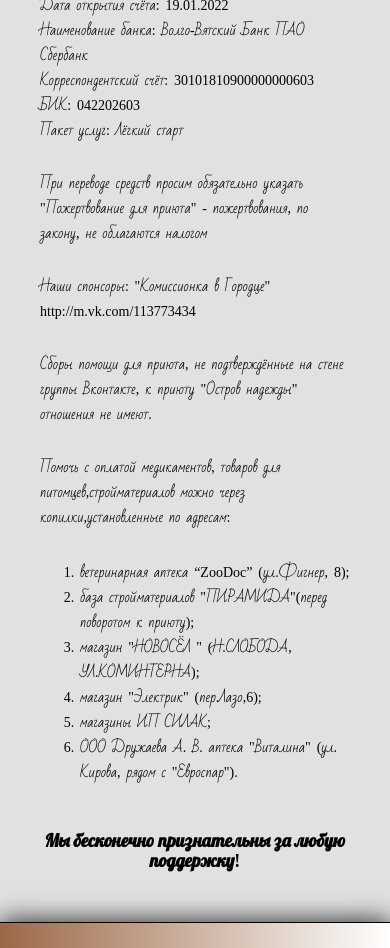
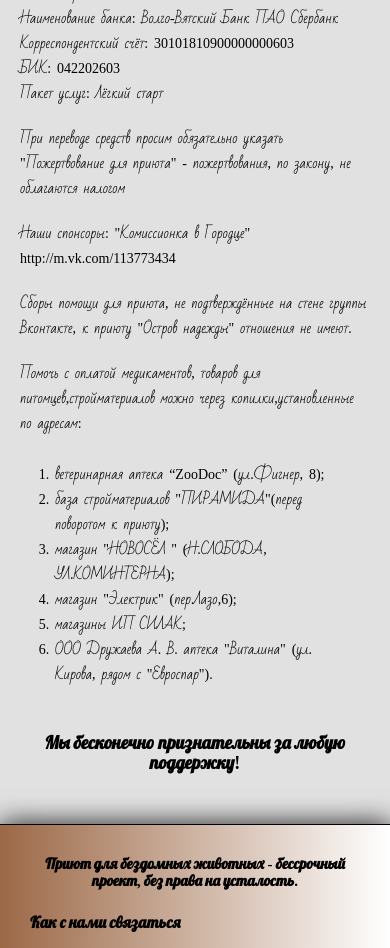
Before and after one commit to KatsuroAlex/ostrov-nadezhdy, a React (Create React App) app: page /#/help in a window 390 px wide. Shown: the part 900-1848 px from the top of the page. Built offline with nearby package versions, Linux system fonts and the light colour scheme.

Commit message:
minor bugs fixed

```diff
--- a/src/components/Help/Help.css
+++ b/src/components/Help/Help.css
@@ -133,6 +133,9 @@
   .help__title {
     font-size: 14px;
     line-height: 25px;
+    padding-left: 20px;
+    padding-right: 20px;
+    margin: 10px auto;
   }
 
   .help__list-item {
@@ -143,4 +146,8 @@
   .help__title-bottom {
     font-size: 18px;
   }
+
+  .help__list {
+    padding-left: 15px;
+  }
 }
--- a/src/components/Help/Help.js
+++ b/src/components/Help/Help.js
@@ -2,9 +2,6 @@ import './Help.css';
 import React from "react";
 import imageHelp from '../../images/dogs222 1.png'
 import headerImage from '../../images/main_header.png';
-
-
-
 
 
 function Help() {
```
Also changed, not shown: 11 other files (tests, documents, lock files or other folders).
